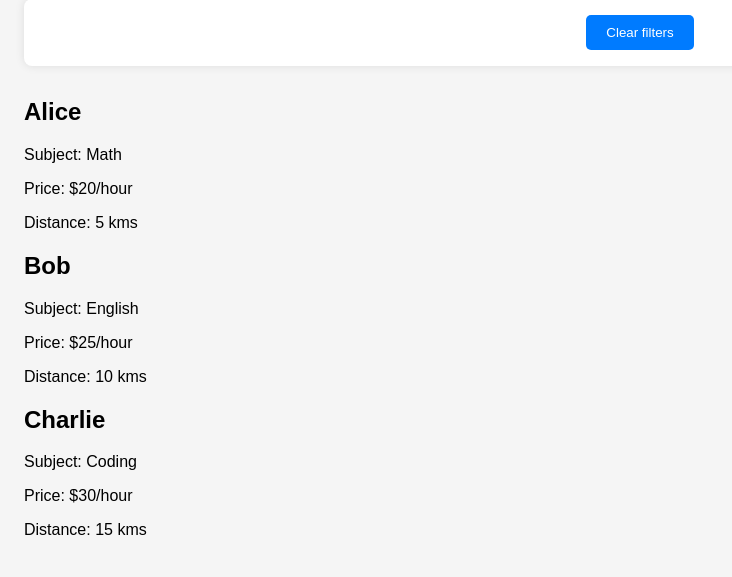
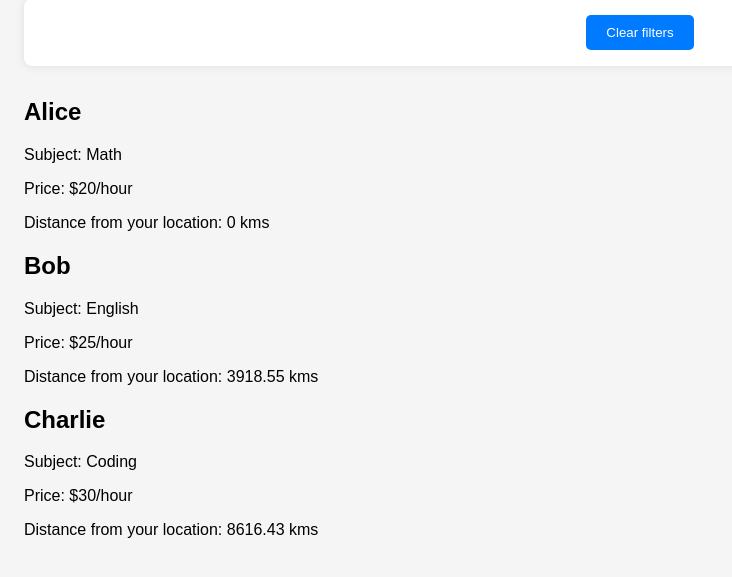
Before and after one commit to nexuspcs/TutorFinderConcept, a PHP site: page / in a window 1280 px wide. Shown: the part 204-781 px from the top of the page, without its empty margins (0-732 px from the left). Run offline with PHP 8.4, Linux system fonts and the light colour scheme.

Commit message:
Update index.php

```diff
--- a/index.php
+++ b/index.php
@@ -53,8 +53,8 @@
         margin-top: 0;
         color: #007BFF;
     }
+</style>
 
-</style>
 <body>
     <h1>Online Tutoring Marketplace</h1>
     <form action="index.php" method="post">
@@ -76,9 +76,9 @@
 
     // Always display tutors by default
     $tutors = array(
-        array('name' => 'Alice', 'subject' => 'Math', 'price' => 20, 'distance' => 5),
-        array('name' => 'Bob', 'subject' => 'English', 'price' => 25, 'distance' => 10),
-        array('name' => 'Charlie', 'subject' => 'Coding', 'price' => 30, 'distance' => 15),
+        array('name' => 'Alice', 'subject' => 'Math', 'price' => 20, 'distance' => 5, 'latitude' => 37.7749, 'longitude' => -122.4194),
+        array('name' => 'Bob', 'subject' => 'English', 'price' => 25, 'distance' => 10, 'latitude' => 38.9072, 'longitude' => -77.0369),
+        array('name' => 'Charlie', 'subject' => 'Coding', 'price' => 30, 'distance' => 15, 'latitude' => 51.5074, 'longitude' => -0.1278),
     );
 
     // If form is submitted, filter tutors based on input
@@ -110,18 +110,39 @@
         echo "<p>No tutors matched your search criteria. Please try again.</p>";
     }
 
-    // Loop through the tutors and display them
-    foreach ($tutors as $tutor) {
+    // Calculate distance from user's actual location
+    function calculateDistance($latitude1, $longitude1, $latitude2, $longitude2)
+    {
+        $earthRadius = 6371; // in kilometers
+
+        $latDiff = deg2rad($latitude2 - $latitude1);
+        $lonDiff = deg2rad($longitude2 - $longitude1);
+
+        $a = sin($latDiff / 2) * sin($latDiff / 2) + cos(deg2rad($latitude1)) * cos(deg2rad($latitude2)) * sin($lonDiff / 2) * sin($lonDiff / 2);
+        $c = 2 * atan2(sqrt($a), sqrt(1 - $a));
+
+        $distance = $earthRadius * $c;
+
+        return $distance;
+    }
+
+    // User's actual location
+    $userLatitude = 37.7749; // Replace with actual latitude
+    $userLongitude = -122.4194; // Replace with actual longitude
+
+    // Calculate and display the distance from user's location for each tutor
+    foreach ($tutors as &$tutor) {
+        $tutor['distanceFromUser'] = calculateDistance($userLatitude, $userLongitude, $tutor['latitude'], $tutor['longitude']);
+        $tutor['distanceFromUser'] = round($tutor['distanceFromUser'], 2);
         echo "<div>";
         echo "<h2>" . $tutor['name'] . "</h2>";
         echo "<p>Subject: " . $tutor['subject'] . "</p>";
         echo "<p>Price: $" . $tutor['price'] . "/hour</p>";
-        echo "<p>Distance: " . $tutor['distance'] . " kms</p>";
+        echo "<p>Distance from your location: " . $tutor['distanceFromUser'] . " kms</p>";
         echo "</div>";
     }
+    ?>
 
-
-    ?>
 </body>
 
 </html>
```
Lines whose indentation alone changed are shown as unchanged.
